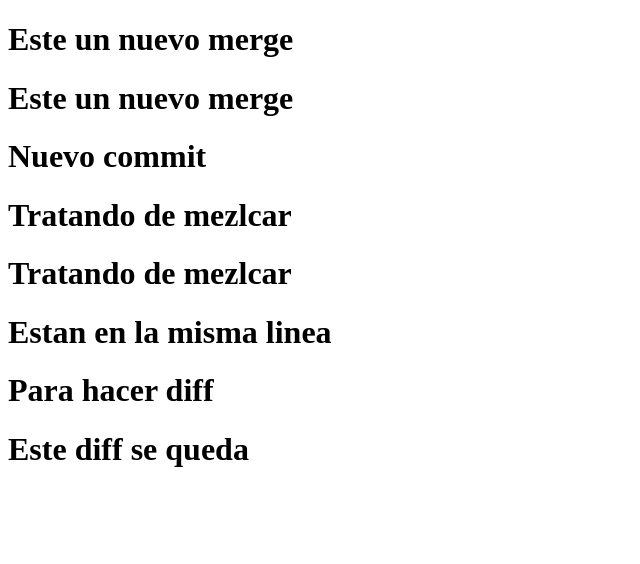
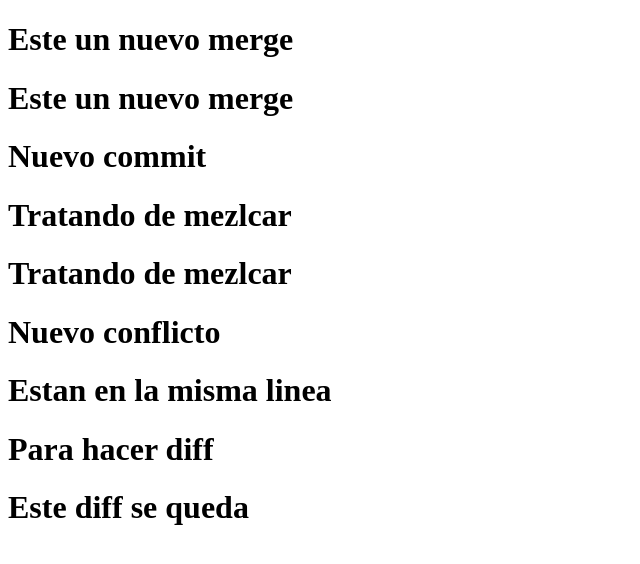
Before and after one commit to LevyMerino/hellogit, a plain HTML site: page new merge.html in a window 1280 px wide. Shown: the whole page, without its empty margins (0-640 px from the left). Drawn offline with Linux system fonts and the light colour scheme.

Commit message:
Nuevo conflicto

```diff
--- a/new merge.html
+++ b/new merge.html
@@ -12,6 +12,7 @@
     <h1>Tratando de mezlcar</h1>
 
     <h1>Tratando de mezlcar</h1>
+    <h1>Nuevo conflicto</h1>
     <h1>Estan en la misma linea</h1>
 
 
```
